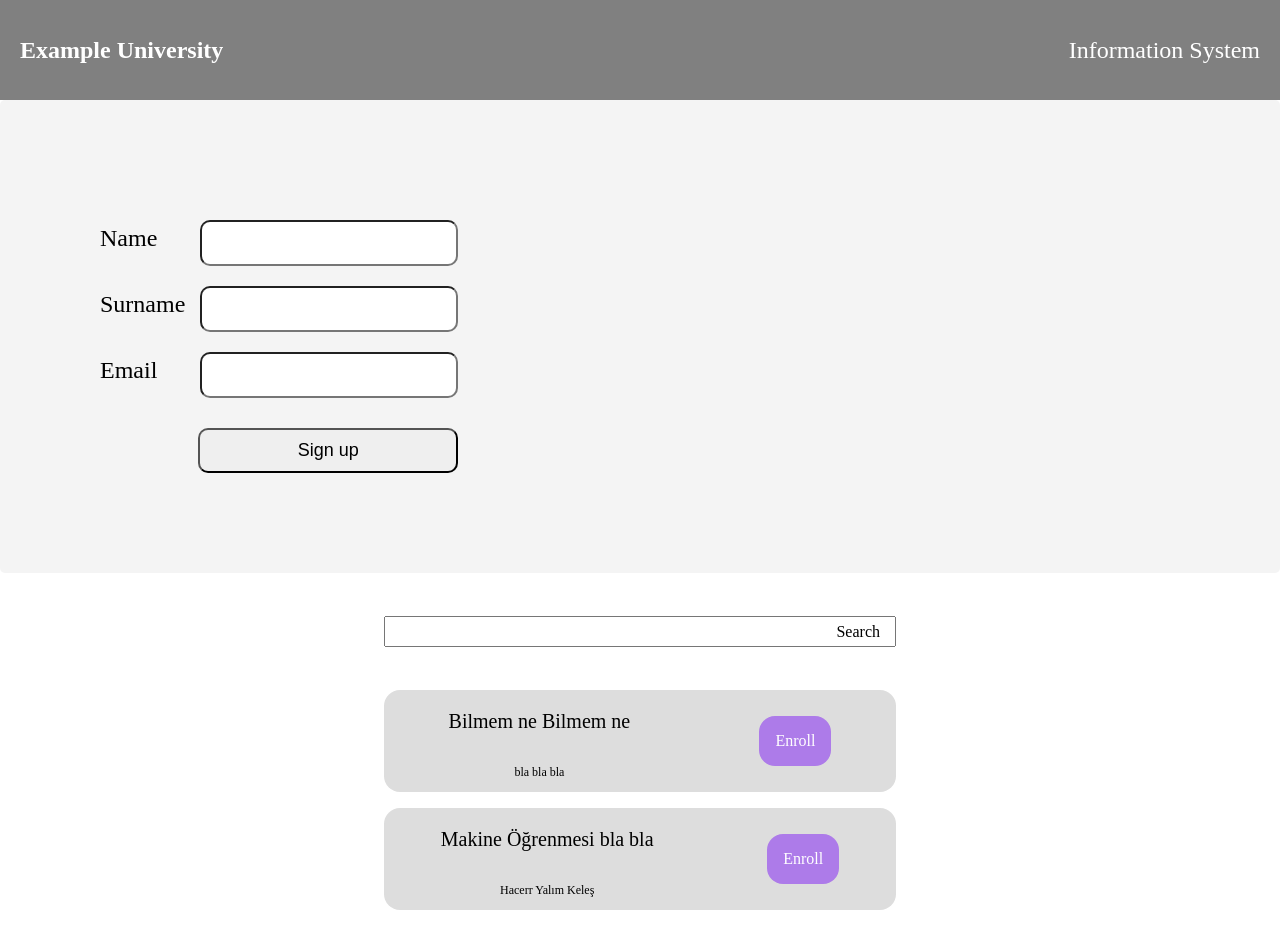
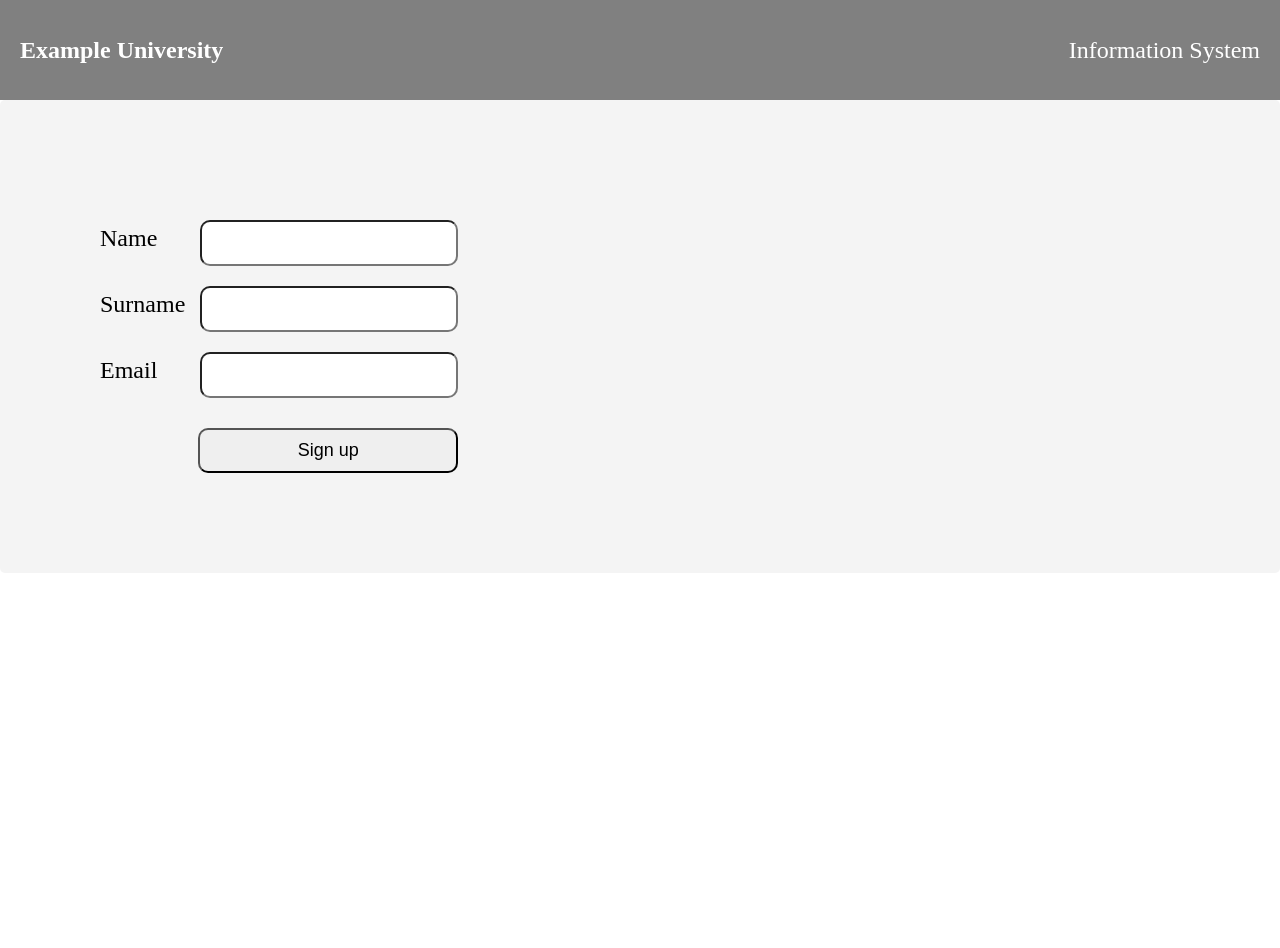
Before and after one commit to goktugocakli/course-management-system, a React (Create React App) app: page /signup in a window 1280 px wide. Shown: the top 948 px of the page. After the commit the page ends 800 px from the top, so only its background shows below. Built offline with nearby package versions, Linux system fonts and the light colour scheme.

Commit message:
enroll page added

```diff
--- a/src/app.js
+++ b/src/app.js
@@ -7,7 +7,6 @@ import { ThemeState } from "./features/theme";
 
 import { MainRouter } from "./constants/routers";
 import { RouterProvider } from "react-router-dom";
-import { EnrollContainer } from "./containers";
 
 export default function App() {
   const whiteTheme = useSelector(ThemeState).theme;
@@ -16,8 +15,6 @@ export default function App() {
     <>
       <GlobalStyle white={whiteTheme} />
       <RouterProvider router={MainRouter} />
-
-      <EnrollContainer />
     </>
   );
 }
--- a/src/components/enrollcourse/styles/enrollcourse.js
+++ b/src/components/enrollcourse/styles/enrollcourse.js
@@ -12,7 +12,8 @@ export const Container = styled.div`
     padding-top: 3rem;
     align-items: center;
     width: 100vw;
-    height: 70vh;
+    height: 80vh;
+    background: #146C94;
 
 `;
 
@@ -53,10 +54,10 @@ export const ListItem = styled.div`
   display: flex;
   flex-direction: row;
   align-items: center;
-  justify-content: space-around;
-
+  justify-content: space-between;
+  padding: 1rem;
   border-radius: 1rem;
-  background: #ddd;
+  background: #F6F1F1;
 `;
 
 export const ItemInfo = styled.div`
--- a/src/constants/routers/index.js
+++ b/src/constants/routers/index.js
@@ -1,5 +1,6 @@
 import { createBrowserRouter } from "react-router-dom";
 import { CreateEvaluationPage, HomePage, SignInOut } from "../../pages";
+import EnrollPage from "../../pages/enrollpage";
 
 export const MainRouter = createBrowserRouter([
   {
@@ -22,4 +23,9 @@ export const MainRouter = createBrowserRouter([
     element: <CreateEvaluationPage />,
     errorElement: <h1>404</h1>,
   },
+  {
+    path: "/enrollCourse",
+    element: <EnrollPage />,
+    errorElement: <h1>404</h1>,
+  },
 ]);
--- /dev/null
+++ b/src/pages/enrollpage/index.js
@@ -0,0 +1,10 @@
+import { EnrollContainer, NavContainer } from "../../containers";
+
+export default function EnrollPage() {
+  return (
+    <>
+      <NavContainer />
+      <EnrollContainer />
+    </>
+  );
+}
```
